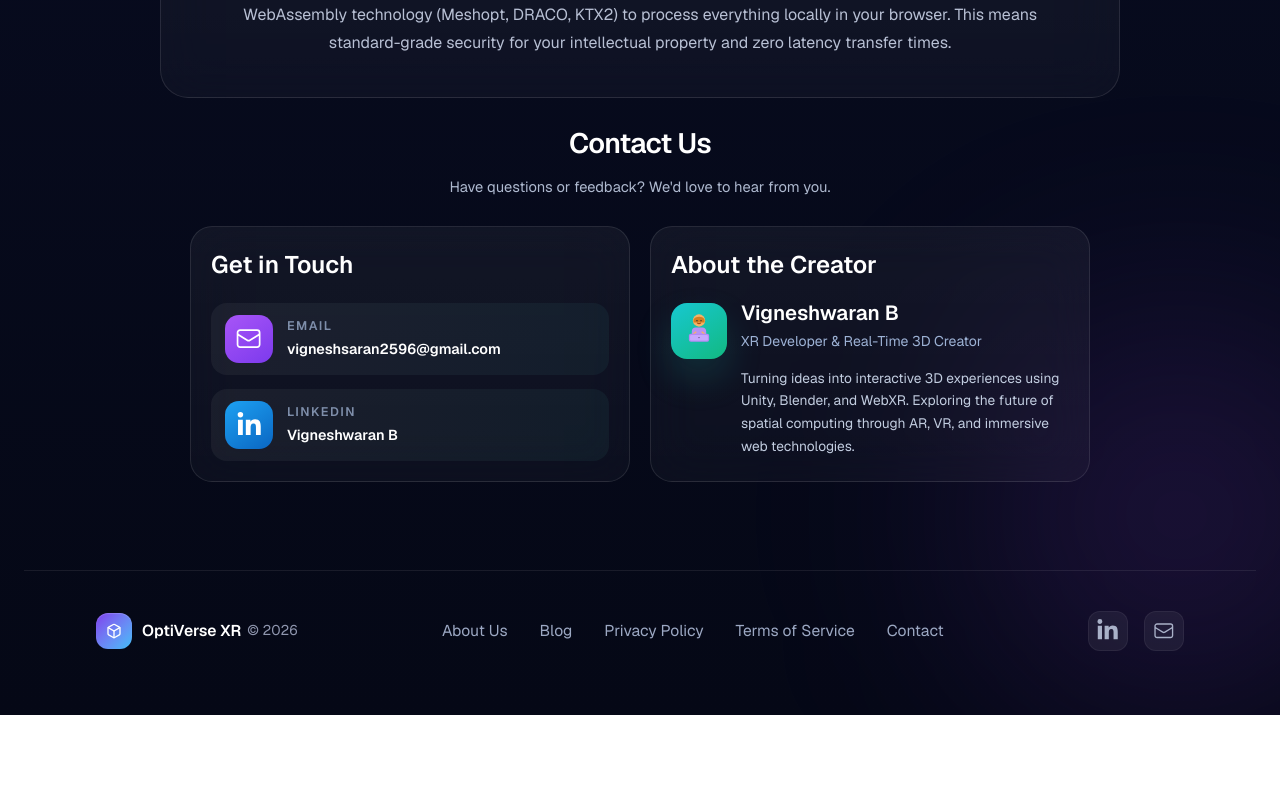
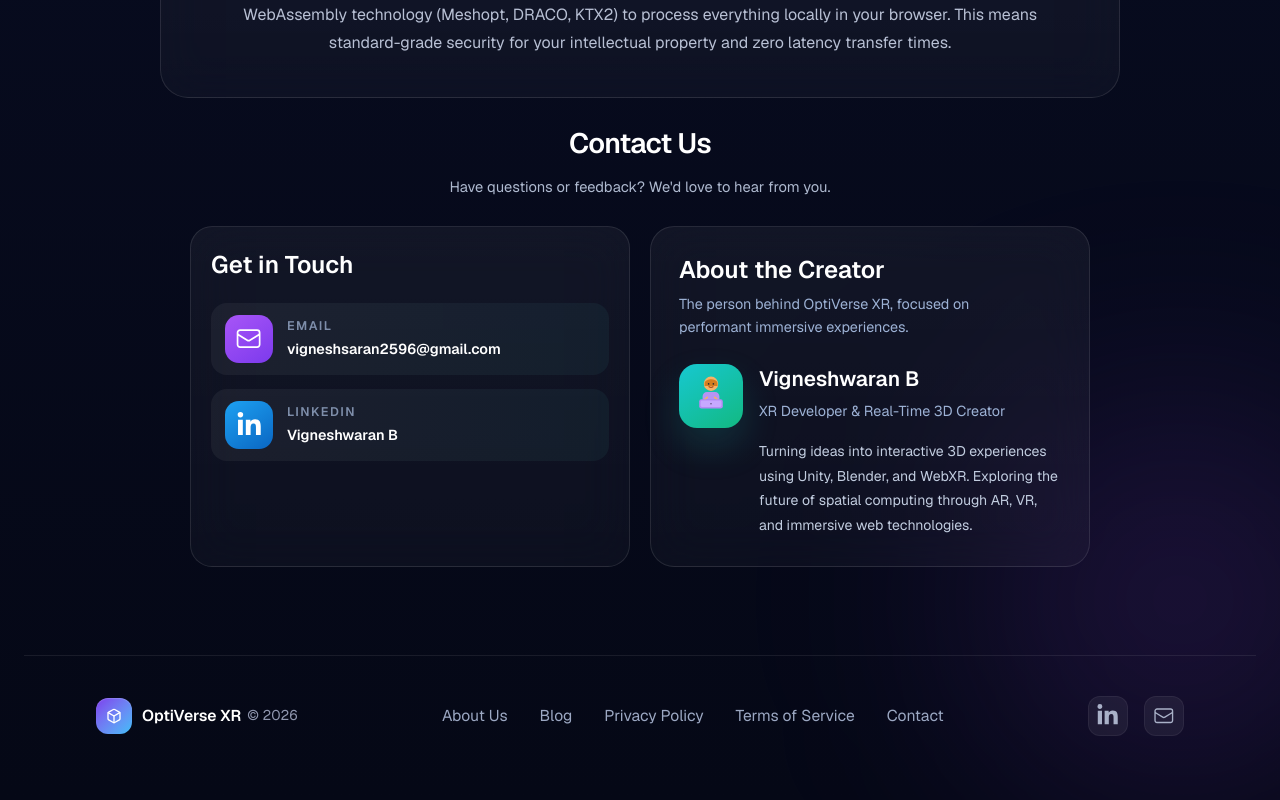
Before and after one commit to VigneshwaranECE/OptiVerse-XR, a Next.js app: page / in a window 1280 px wide. Shown: the part 1246-2046 px from the top of the page. Before the commit the page ends 1961 px from the top, so only its background shows below. Built offline with nearby package versions, Linux system fonts and the light colour scheme.

Commit message:
final clean state

```diff
--- a/app/page.tsx
+++ b/app/page.tsx
@@ -161,18 +161,23 @@ export default function Home() {
             </div>
           </div>
 
-          <div className="rounded-[22px] border border-white/10 bg-[linear-gradient(180deg,rgba(255,255,255,0.05),rgba(255,255,255,0.03))] p-5 text-left backdrop-blur-xl">
-            <h3 className="text-[1.5rem] font-semibold">About the Creator</h3>
-            <div className="mt-5 flex items-start gap-3.5">
-              <div className="flex h-14 w-14 shrink-0 items-center justify-center rounded-[16px] bg-[linear-gradient(145deg,#17C8D1_0%,#12B981_100%)] shadow-[0_18px_36px_rgba(20,184,166,0.18)]">
+          <div className="flex h-full flex-col rounded-[24px] border border-white/10 bg-[linear-gradient(180deg,rgba(255,255,255,0.05),rgba(255,255,255,0.03))] p-6 text-left backdrop-blur-xl md:p-7">
+            <div className="space-y-2">
+              <h3 className="text-[1.5rem] font-semibold leading-tight">About the Creator</h3>
+              <p className="max-w-[360px] text-[0.9rem] leading-relaxed text-[#9DB2D5]">
+                The person behind OptiVerse XR, focused on performant immersive experiences.
+              </p>
+            </div>
+            <div className="mt-6 flex items-start gap-4">
+              <div className="flex h-16 w-16 shrink-0 items-center justify-center self-start rounded-[18px] bg-[linear-gradient(145deg,#17C8D1_0%,#12B981_100%)] shadow-[0_18px_36px_rgba(20,184,166,0.18)]">
                 <CreatorLogo />
               </div>
-              <div>
-                <h4 className="text-[1.28rem] font-semibold leading-none">Vigneshwaran B</h4>
-                <p className="mt-2 text-[0.88rem] text-[#9DB2D5]">
+              <div className="min-w-0 flex-1 pt-0.5">
+                <h4 className="text-[1.3rem] font-semibold leading-tight">Vigneshwaran B</h4>
+                <p className="mt-2 text-[0.9rem] leading-relaxed text-[#9DB2D5]">
                   XR Developer &amp; Real-Time 3D Creator
                 </p>
-                <p className="mt-3.5 max-w-[320px] text-[0.86rem] leading-[1.65] text-[#C2CDE0]">
+                <p className="mt-4 max-w-[340px] text-[0.88rem] leading-[1.75] text-[#C2CDE0]">
                   Turning ideas into interactive 3D experiences using Unity,
                   Blender, and WebXR. Exploring the future of spatial computing
                   through AR, VR, and immersive web technologies.
@@ -384,7 +389,7 @@ function FooterLinkedIn() {
 
 function CreatorLogo() {
   return (
-    <svg width="48" height="48" viewBox="0 0 64 64" fill="none" aria-hidden="true">
+    <svg width="56" height="56" viewBox="0 0 64 64" fill="none" aria-hidden="true">
       <circle cx="32" cy="18" r="8.2" fill="#F7B267" />
       <path d="M24.7 17.1c1.1-5.2 13.5-5.9 14.7 0v3.4H24.7v-3.4Z" fill="#D57E1F" />
       <circle cx="29.3" cy="18.2" r="0.95" fill="#1F2937" />
```
